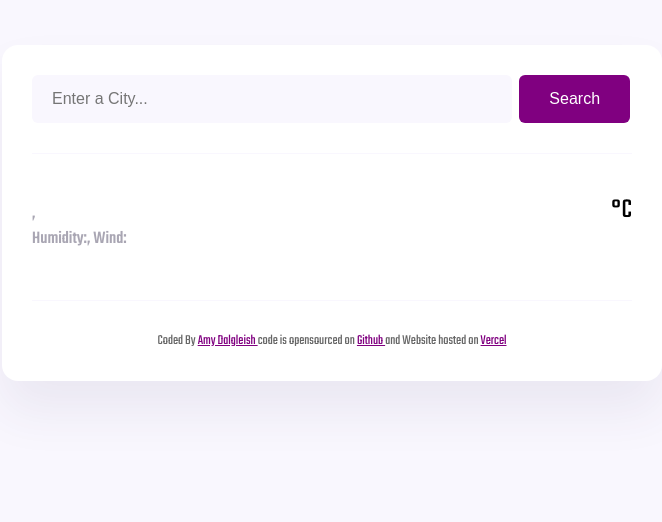
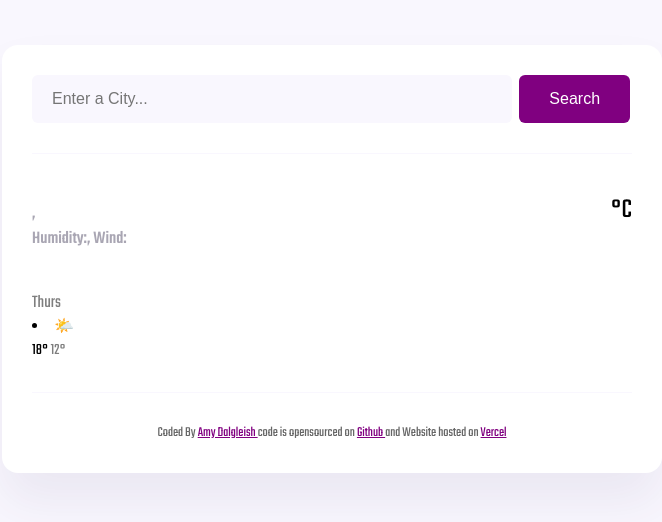
Before and after one commit to Ammyyd/AmyV2-Weather-App, a plain HTML site: page index.html in a window 1280 px wide. Shown: the whole page, without its empty margins (308-970 px from the left). Drawn offline with nearby package versions, Linux system fonts and the light colour scheme; no server answers.

Commit message:
Added the Forecast HTML and CSS

```diff
--- a/index.html
+++ b/index.html
@@ -45,6 +45,17 @@
             <div class="weather-app-unit">°C</div>
           </div>
         </div>
+        <div class="weather-forecast">
+          <div class="row">
+            <div class="col-2">
+              <div class="weather-forecast-date">Thurs</div>
+              <li>🌤️</li>
+              <div class="weather-forecast-temperatures"></div>
+              <span class="weather-forecast-temperature-max"> 18° </span>
+              <span class="weather-forecast-temperature-min"> 12° </span>
+            </div>
+          </div>
+        </div>
       </main>
       <footer>
         Coded By
--- a/src/style.css
+++ b/src/style.css
@@ -86,6 +86,22 @@ main {
   font-size: 28px;
 }
 
+.weather-forecast {
+  margin-top: 20px;
+}
+
+.weather-forecast-date {
+  font-size: 18px;
+  opacity: 0.5;
+}
+.weather-forecast-temperatures {
+  font-size: 14px;
+}
+
+.weather-forecast-temperature-min {
+  opacity: 0.5;
+}
+
 footer {
   border-top: 1px solid #f9f7fe;
   padding: 30px 0 0 0;
```
